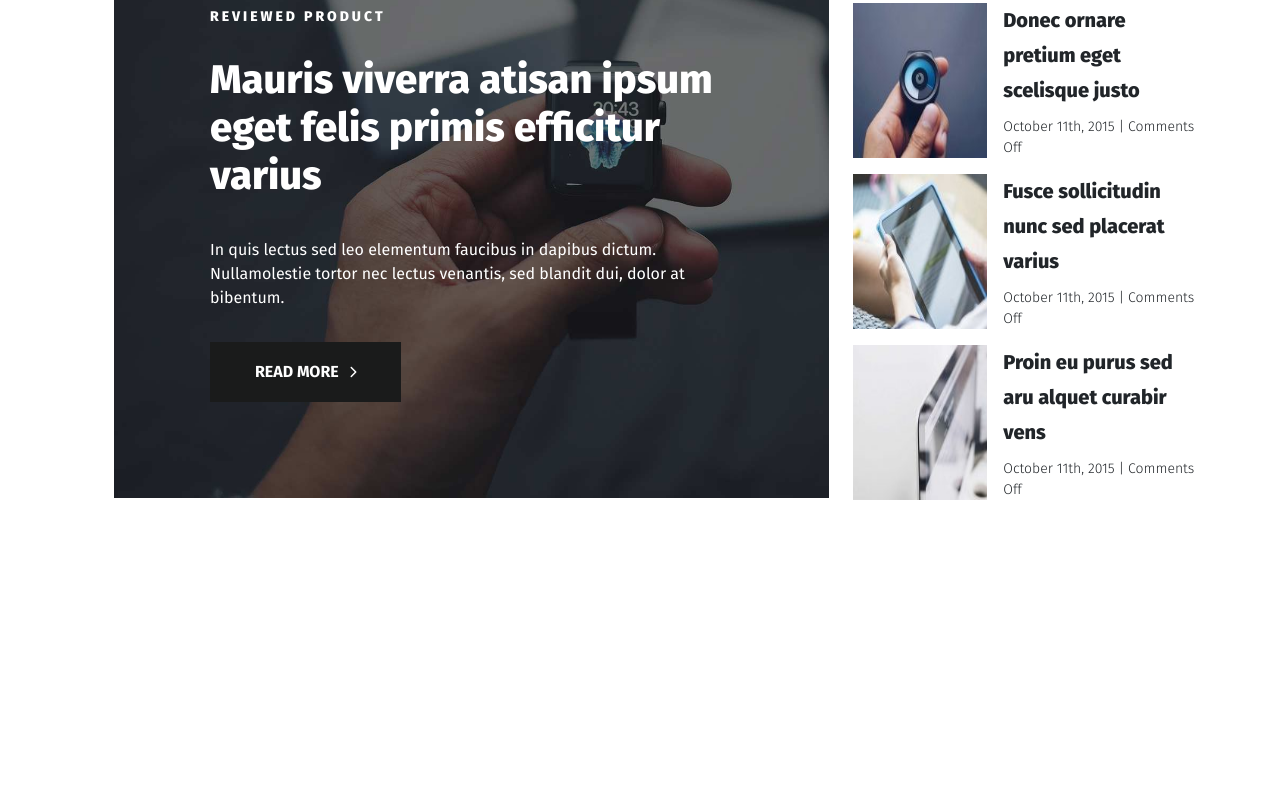
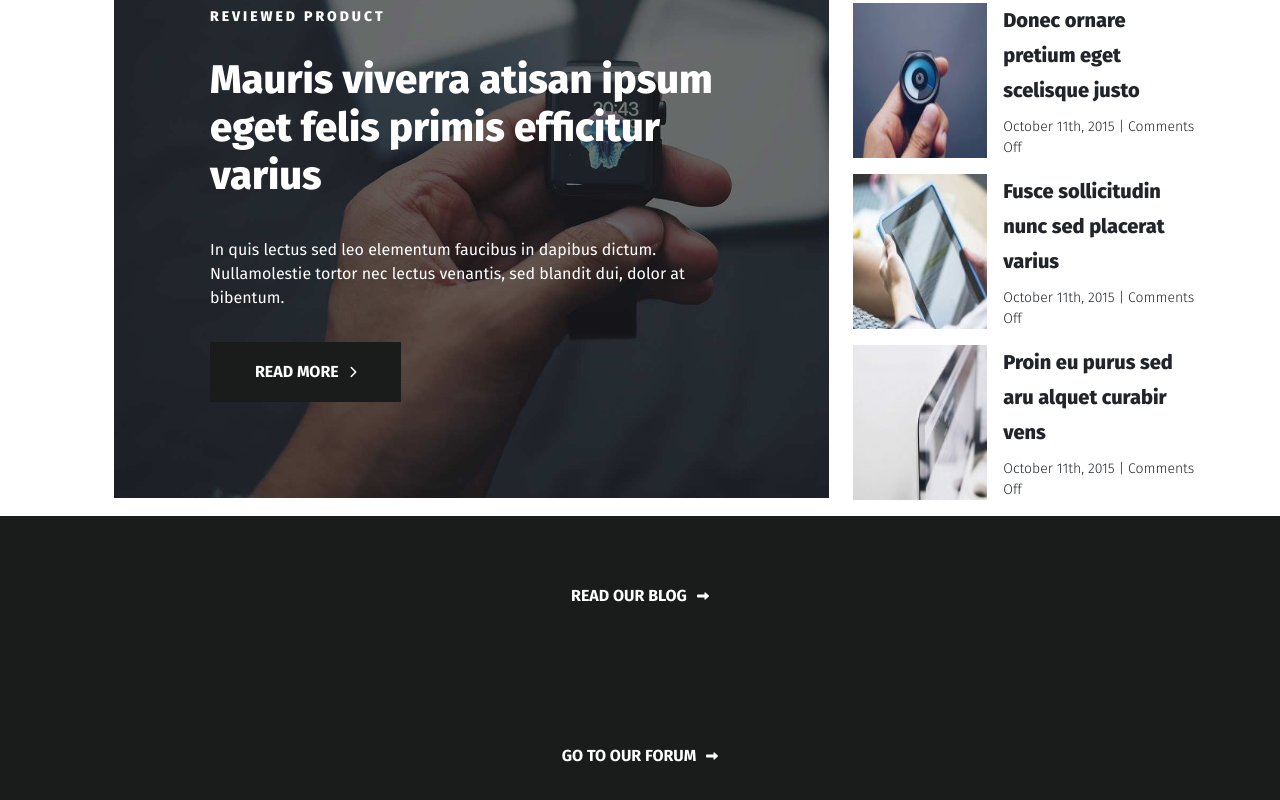
Before and after one commit to MassimoPeruga/proj-html-vuejs, a Vue app: page / in a window 1280 px wide. Shown: the part 3537-4337 px from the top of the page. Before the commit the page ends 4053 px from the top, so only its background shows below. Built offline with nearby package versions, Linux system fonts and the light colour scheme.

Commit message:
feat: Call To Action

```diff
--- a/src/components/Common/Button.vue
+++ b/src/components/Common/Button.vue
@@ -1,5 +1,4 @@
 <script>
-import { text } from '@fortawesome/fontawesome-svg-core';
 
 export default {
     name: 'Button Component',
--- /dev/null
+++ b/src/components/Main/CallToAction.vue
@@ -0,0 +1,28 @@
+<script>
+import Button from '../Common/Button.vue';
+export default {
+    name: 'Call To Action',
+    props: ['text',],
+    components: {
+        Button,
+    }
+};
+</script>
+
+<template>
+    <section>
+        <Button :text="text" :dimention="'ms_big'" :color="'ms_dark'" :icon="'arrow'" />
+    </section>
+</template>
+
+<style lang="scss" scoped>
+@use '../../assets/scss/partial/variables' as *;
+
+section {
+    background-color: $shark-color;
+    color: $white-color;
+    padding: 50px;
+    display: flex;
+    justify-content: center;
+}
+</style>
--- a/src/components/Main/Main.vue
+++ b/src/components/Main/Main.vue
@@ -2,12 +2,14 @@
 import Jumbo from './Jumbo.vue';
 import Paragraph from './Paragraph.vue';
 import News from './News/News.vue';
+import CallToAction from './CallToAction.vue';
 export default {
     name: 'Main',
     components: {
         Jumbo,
         Paragraph,
         News,
+        CallToAction,
     }
 };
 </script>
@@ -17,6 +19,8 @@ export default {
         <Jumbo />
         <Paragraph />
         <News />
+        <CallToAction :text="'Read our blog'" />
+        <CallToAction :text="'Go to our forum'" />
     </main>
 </template>
 
```
